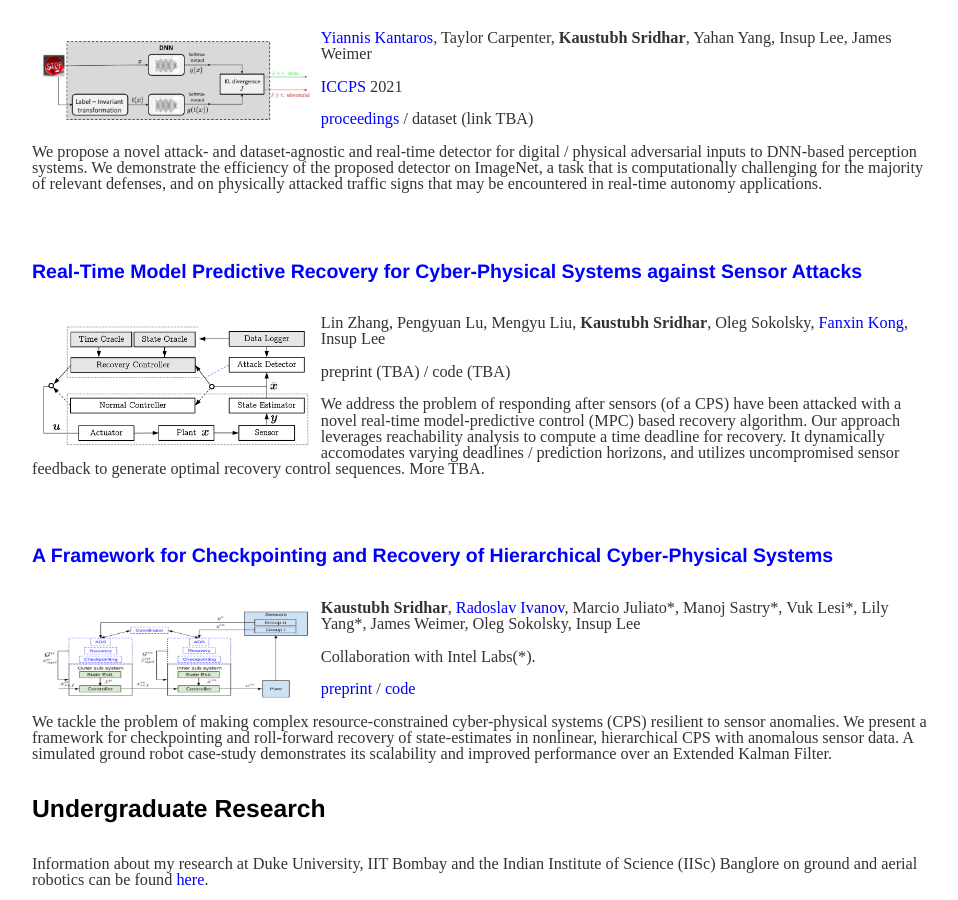
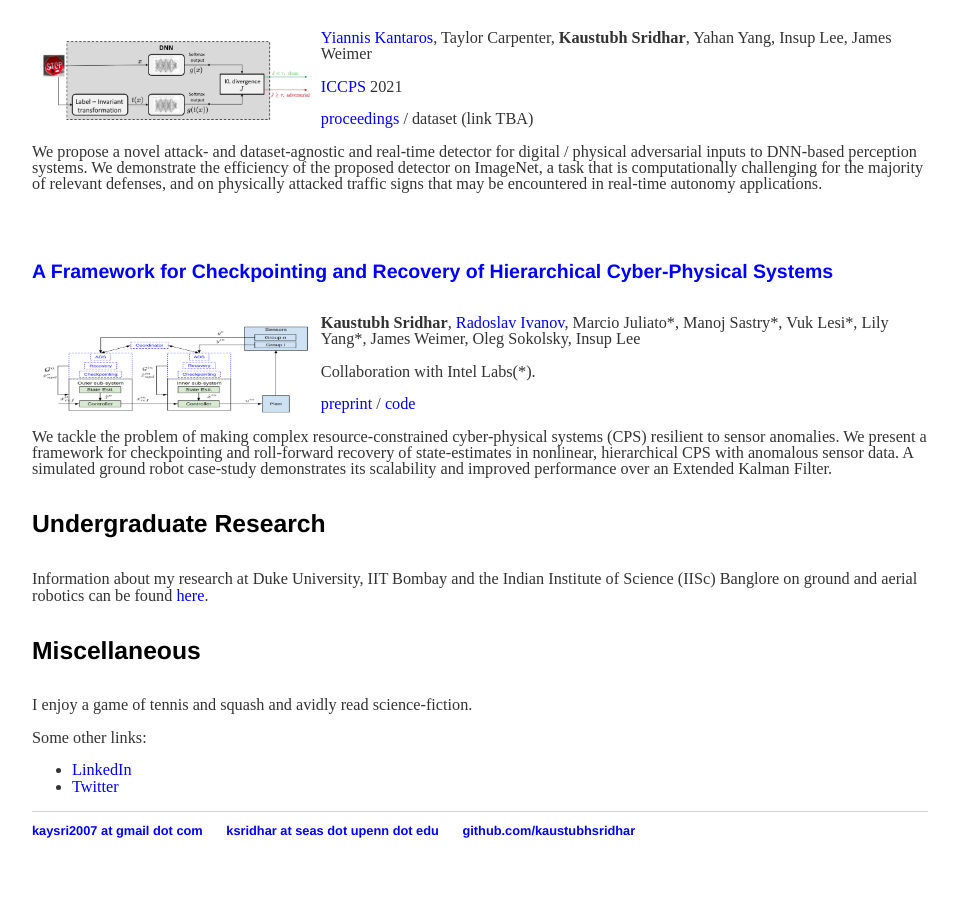
Before and after one commit to kaustubhsridhar/kaustubhsridhar_old.github.io, a Jekyll site: the page built from index.html, in a window 1280 px wide and 900 px high, scrolled down 755 px. Shown: the whole window, without its empty margins (160-1118 px from the left). Built offline with Jekyll 4.4.1, drawn with Linux system fonts in a browser that asks for light colours.

Commit message:
updated index

```diff
--- a/index.html
+++ b/index.html
@@ -29,12 +29,12 @@
 	<p><a href="https://dl.acm.org/doi/abs/10.1145/3450267.3450535">proceedings</a> / dataset (link TBA)</a></p>
 	<p>We propose a novel attack- and dataset-agnostic and real-time detector for digital / physical adversarial inputs to DNN-based perception systems. We demonstrate the efficiency of the proposed detector on ImageNet, a task that is computationally challenging for the majority of relevant defenses, and on physically attacked traffic signs that may be encountered in real-time autonomy applications.</p>
 
-	<br>
+	<!--<br>
 	<h5><a href="">Real-Time Model Predictive Recovery for Cyber-Physical Systems against Sensor Attacks</a></h5>
 	<img src="/images/mpc.png" alt="mpc" align="left" style="width:30%; padding: 10px;" class="img_rect">
 	<p>Lin Zhang, Pengyuan Lu, Mengyu Liu, <b>Kaustubh Sridhar</b>, Oleg Sokolsky, <a href="https://sites.google.com/site/fanxink/">Fanxin Kong</a>, Insup Lee</p>
 	<p>preprint (TBA) / code (TBA)</p>
-	<p>We address the problem of responding after sensors (of a CPS) have been attacked with a novel real-time model-predictive control (MPC) based recovery algorithm. Our approach leverages reachability analysis to compute a time deadline for recovery. It dynamically accomodates varying deadlines / prediction horizons, and utilizes uncompromised sensor feedback to generate optimal recovery control sequences. More TBA.</p>
+	<p>We address the problem of responding after sensors (of a CPS) have been attacked with a novel real-time model-predictive control (MPC) based recovery algorithm. Our approach leverages reachability analysis to compute a time deadline for recovery. It dynamically accomodates varying deadlines / prediction horizons, and utilizes uncompromised sensor feedback to generate optimal recovery control sequences. More TBA.</p>-->
 
 	<br>
 	<h5><a href="https://drive.google.com/file/d/1s9rYpJYRZ7UUR3u5IDfulorgpkcPfmll/view">A Framework for Checkpointing and Recovery of Hierarchical Cyber-Physical Systems</a></h5>
```
